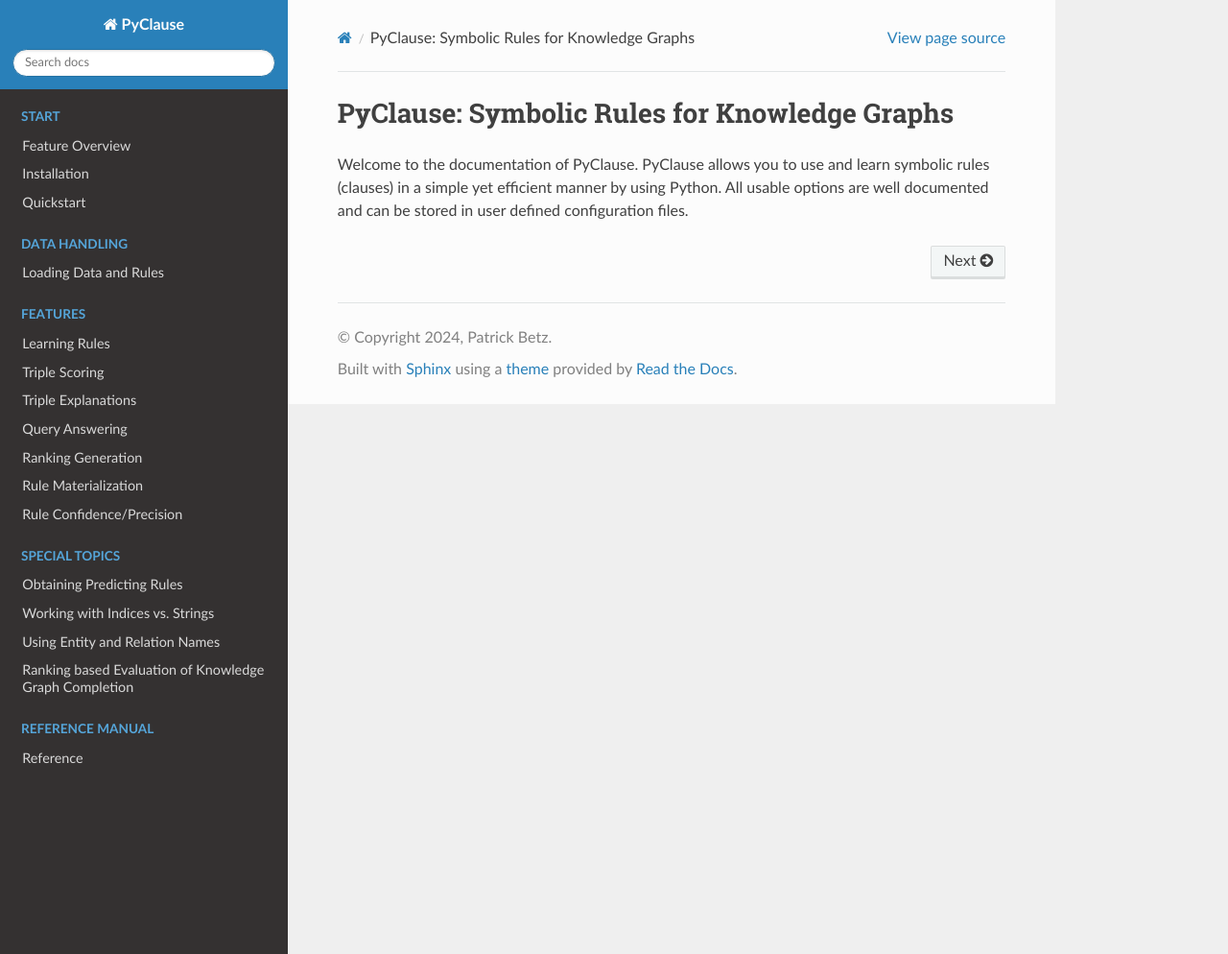
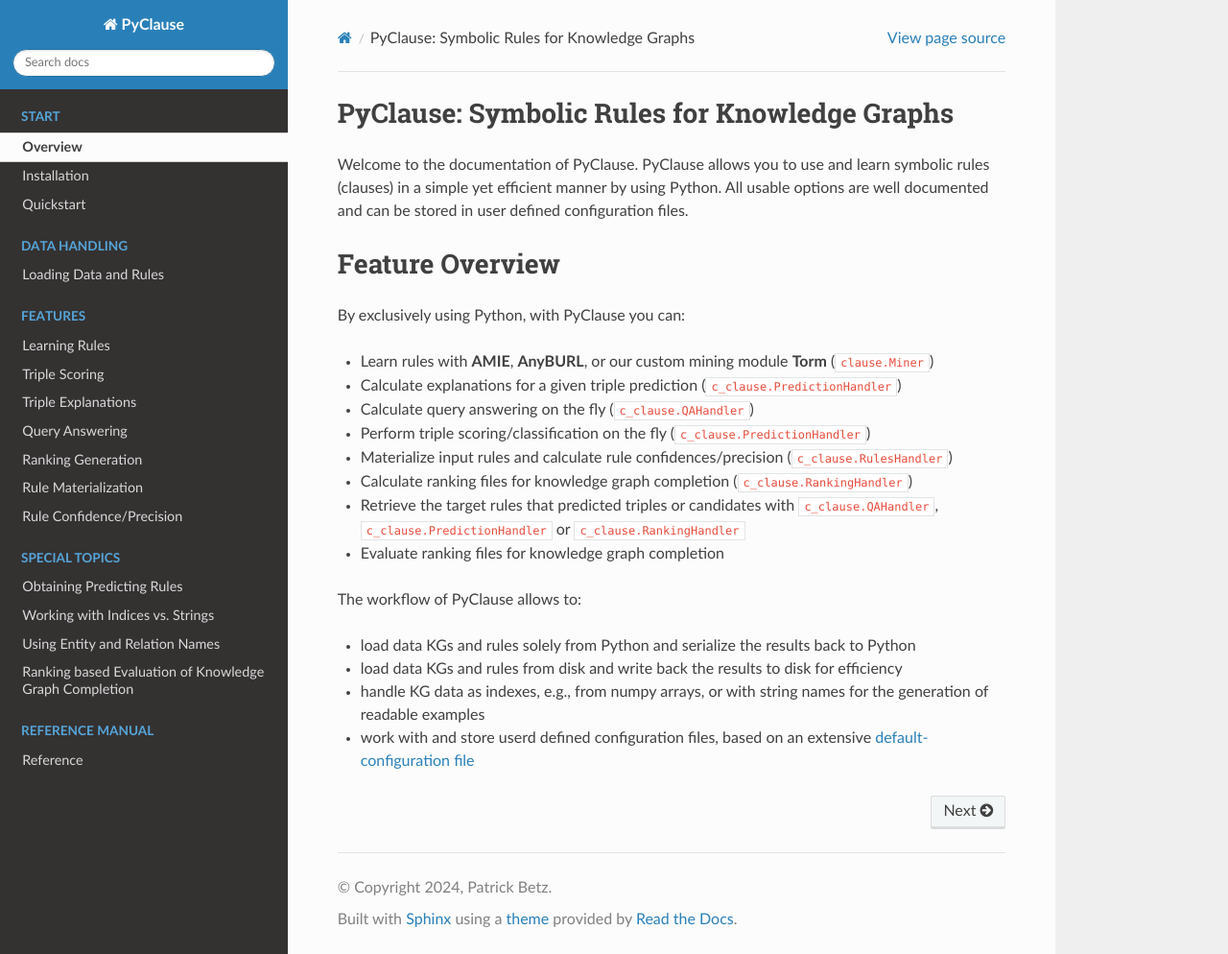
Before and after one commit to symbolic-kg/PyClause, a Sphinx documentation site: the page built from docs/index.rst, in a window 1280 px wide and 994 px high. Shown: the whole window at 96% size. Built offline with Sphinx 7.4.7 and the Read the Docs theme 2.0.0, drawn with Linux system fonts in a browser that asks for light colours.

Commit message:
Continues docs

```diff
--- a/docs/index.rst
+++ b/docs/index.rst
@@ -1,8 +1,29 @@
 
 PyClause: Symbolic Rules for Knowledge Graphs
 =============================================
-Welcome to the documentation of PyClause. PyClause allows you to use and learn symbolic rules (clauses) in a simple yet efficient manner by using Python.
-All usable options are well documented and can be stored in user defined configuration files.
+Welcome to the documentation of PyClause. PyClause allows you to use and learn symbolic rules (clauses) in a simple yet efficient manner by using Python. All usable options are well documented and can be stored in user defined configuration files.
+
+
+Feature Overview
+================
+
+By exclusively using Python, with PyClause you can:
+
+- Learn rules with **AMIE**, **AnyBURL**, or our custom mining module **Torm** (``clause.Miner``)
+- Calculate explanations for a given triple prediction (``c_clause.PredictionHandler``)
+- Calculate query answering on the fly (``c_clause.QAHandler``)
+- Perform triple scoring/classification on the fly (``c_clause.PredictionHandler``)
+- Materialize input rules and calculate rule confidences/precision (``c_clause.RulesHandler``)
+- Calculate ranking files for knowledge graph completion (``c_clause.RankingHandler``)
+- Retrieve the target rules that predicted triples or candidates with ``c_clause.QAHandler``, ``c_clause.PredictionHandler`` or ``c_clause.RankingHandler``
+- Evaluate ranking files for knowledge graph completion
+
+The workflow of PyClause allows to:
+
+- load data KGs and rules solely from Python and serialize the results back to Python
+- load data KGs and rules from disk and write back the results to disk for efficiency
+- handle KG data as indexes, e.g., from numpy arrays, or with string names for the generation of readable examples
+- work with and store userd defined configuration files, based on an extensive `default-configuration file <https://github.com/symbolic-kg/PyClause/blob/master/clause/config-default.yaml>`_
 
 
 .. toctree::
```
Also changed, not shown: other parts of docs/index.rst (+1 -1 lines).
